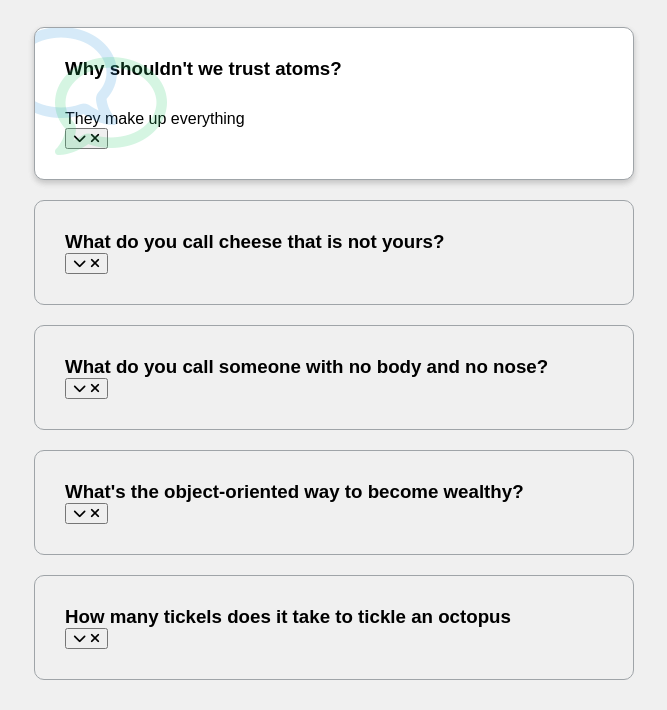
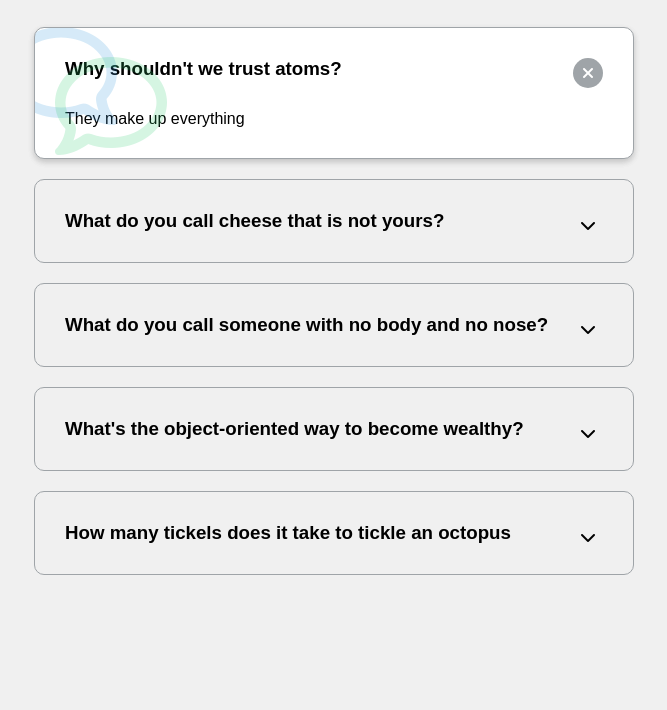
Before and after one commit to pzimero/faq-project, a plain HTML site: page index.html in a window 1280 px wide. Shown: the part 90-800 px from the top of the page, without its empty margins (306-973 px from the left). Drawn offline with Linux system fonts and the light colour scheme; a web font is replaced by a local one.

Commit message:
adding event listener to buttons and style

```diff
--- a/index.html
+++ b/index.html
@@ -19,7 +19,7 @@
 
         <p class="faq-text">They make up everything</p>
 
-        <button>
+        <button class="faq-toggle">
           <i class="fas fa-chevron-down"></i>
           <i class="fas fa-times"></i>
         </button>
@@ -29,7 +29,7 @@
 
         <p class="faq-text">Nacho cheese</p>
 
-        <button>
+        <button class="faq-toggle">
           <i class="fas fa-chevron-down"></i>
           <i class="fas fa-times"></i>
         </button>
@@ -41,7 +41,7 @@
 
         <p class="faq-text">Nobody knows.</p>
 
-        <button>
+        <button class="faq-toggle">
           <i class="fas fa-chevron-down"></i>
           <i class="fas fa-times"></i>
         </button>
@@ -53,7 +53,7 @@
 
         <p class="faq-text">Inheritance</p>
 
-        <button>
+        <button class="faq-toggle">
           <i class="fas fa-chevron-down"></i>
           <i class="fas fa-times"></i>
         </button>
@@ -65,7 +65,7 @@
 
         <p class="faq-text">Ten-tickles</p>
 
-        <button>
+        <button class="faq-toggle">
           <i class="fas fa-chevron-down"></i>
           <i class="fas fa-times"></i>
         </button>
--- a/script.js
+++ b/script.js
@@ -0,0 +1,7 @@
+const toggles = document.querySelectorAll('.faq-toggle')
+
+toggles.forEach((toggle) => {
+  toggle.addEventListener('click', () => {
+    toggle.parentNode.classList.toggle('active')
+  })
+})
--- a/style.css
+++ b/style.css
@@ -67,3 +67,41 @@ h1 {
 .faq.active .faq-text {
     display: block;
 }
+
+.faq-toggle {
+    background-color: transparent;
+    border: 0;
+    border-radius: 50%;
+    cursor: pointer;
+    display: flex;
+    align-items: center;
+    justify-content: center;
+    font-size: 16px;
+    padding: 0;
+    position: absolute;
+    top: 30px;
+    right: 30px;
+    height: 30px;
+    width: 30px;
+}
+
+.faq-toggle:focus {
+    outline: 0;
+}
+
+.faq-toggle .fa-times {
+    display: none;
+}
+
+.faq.active .faq-toggle .fa-times {
+    color: white;
+    display: block;
+}
+
+.faq.active .faq-toggle .fa-chevron-down {
+    display: none;
+}
+
+.faq.active .faq-toggle {
+    background-color: #9fa4a8;
+}
```
